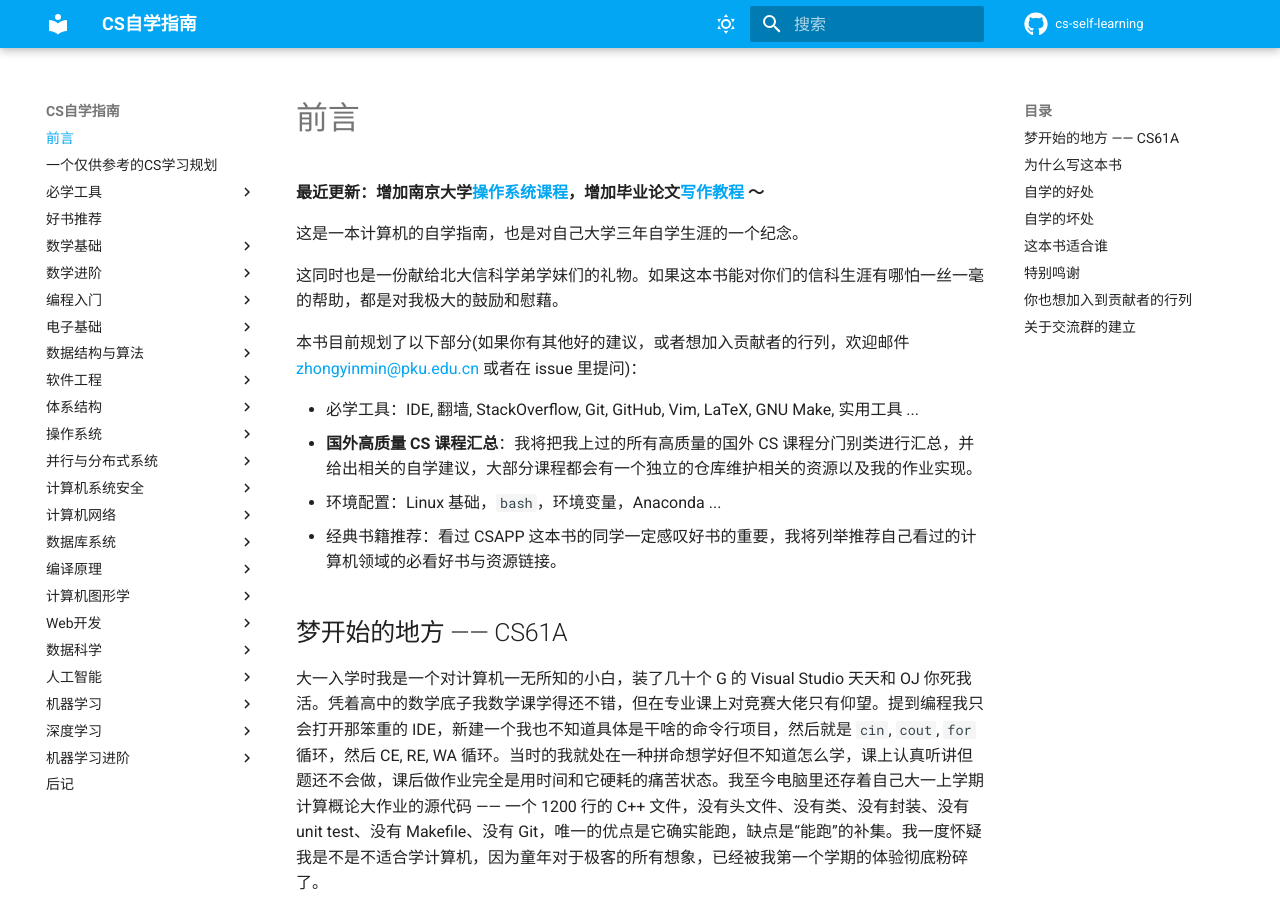
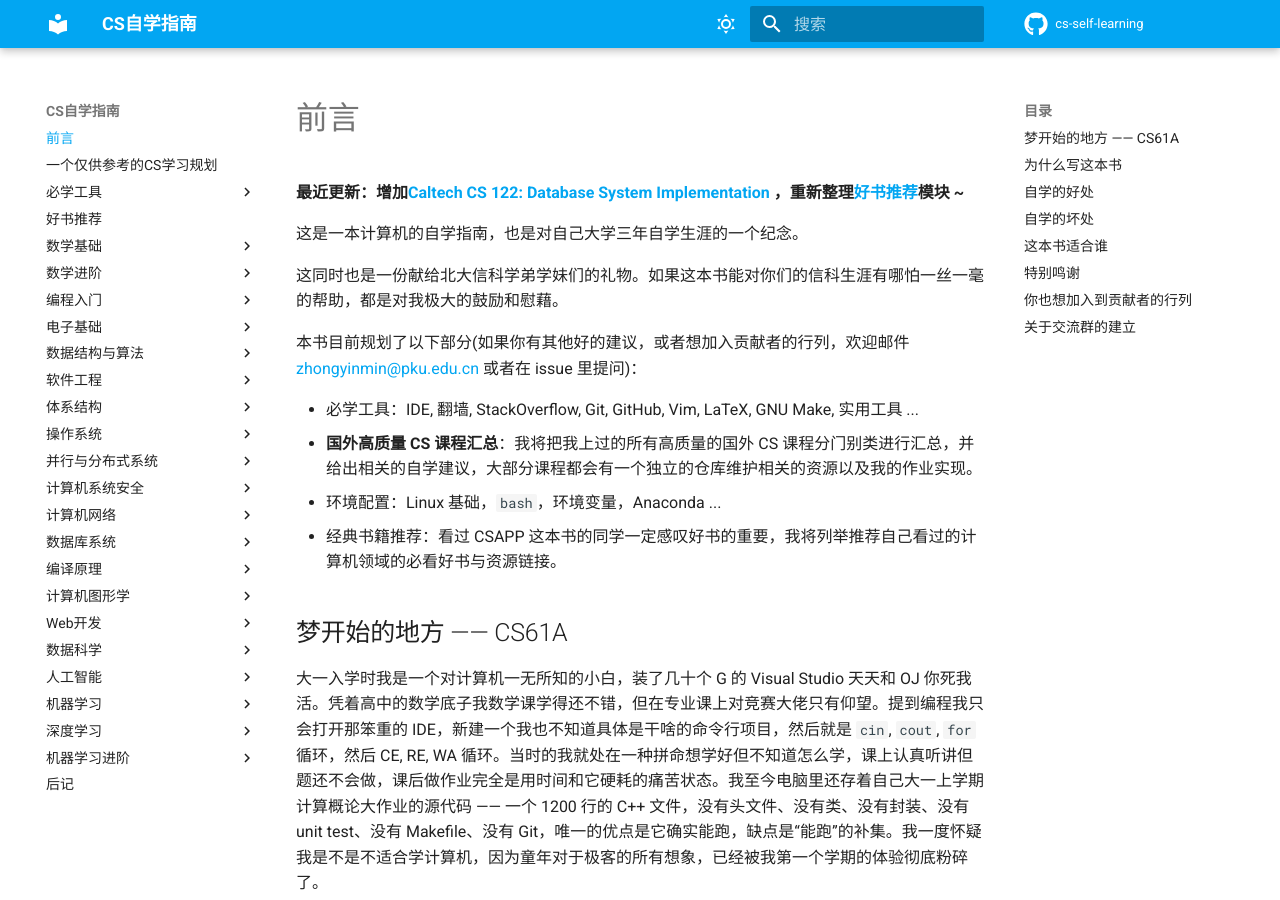
Before and after one commit to PKUFlyingPig/cs-self-learning, an MkDocs documentation site: the page built from docs/index.md, in a window 1280 px wide and 900 px high. Built offline with MkDocs 1.6.1 and Material for MkDocs 9.7.7, drawn with Linux system fonts in a browser that asks for light colours; comment, search, counter and statistics services are not loaded.

Commit message:
[UPDATE] change recent update

```diff
--- a/docs/index.md
+++ b/docs/index.md
@@ -1,6 +1,7 @@
 # 前言
 
-**最近更新：增加南京大学[操作系统课程](操作系统/NJUOS.md)，增加毕业论文[写作教程](必学工具/thesis.md) ～**
+<!-- **最近更新：增加南京大学[操作系统课程](操作系统/NJUOS.md)，增加毕业论文[写作教程](必学工具/thesis.md) ～** -->
+**最近更新：增加[Caltech CS 122: Database System Implementation](./数据库系统/CS122.md) ，重新整理[好书推荐](./%E5%A5%BD%E4%B9%A6%E6%8E%A8%E8%8D%90.md)模块 ~**
 
 这是一本计算机的自学指南，也是对自己大学三年自学生涯的一个纪念。
 
```
Also changed, not shown: README.md (+1 -1 lines).
